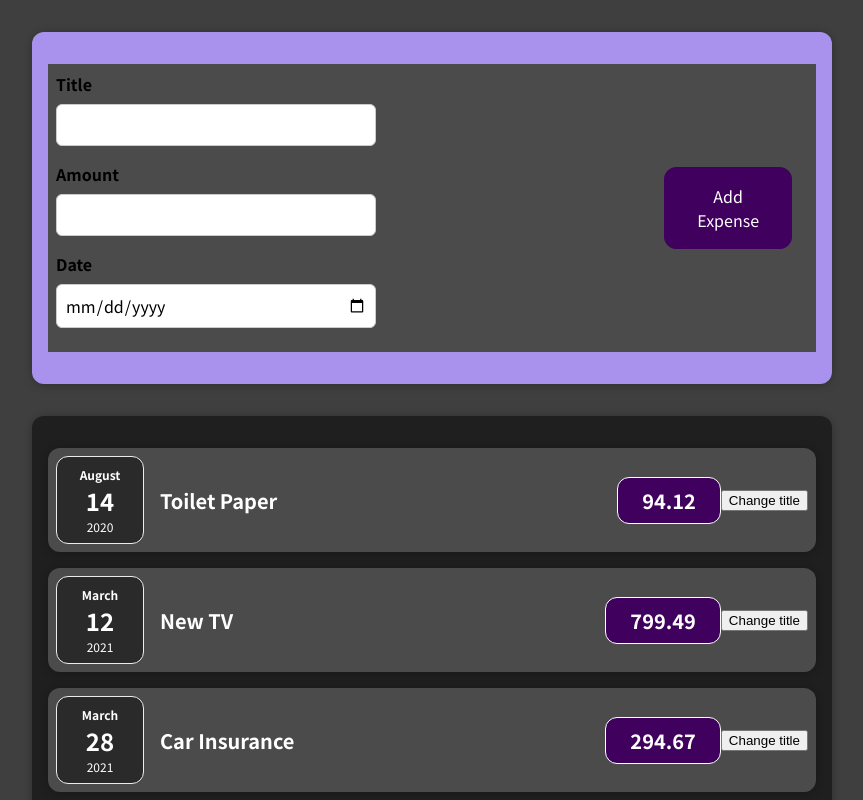
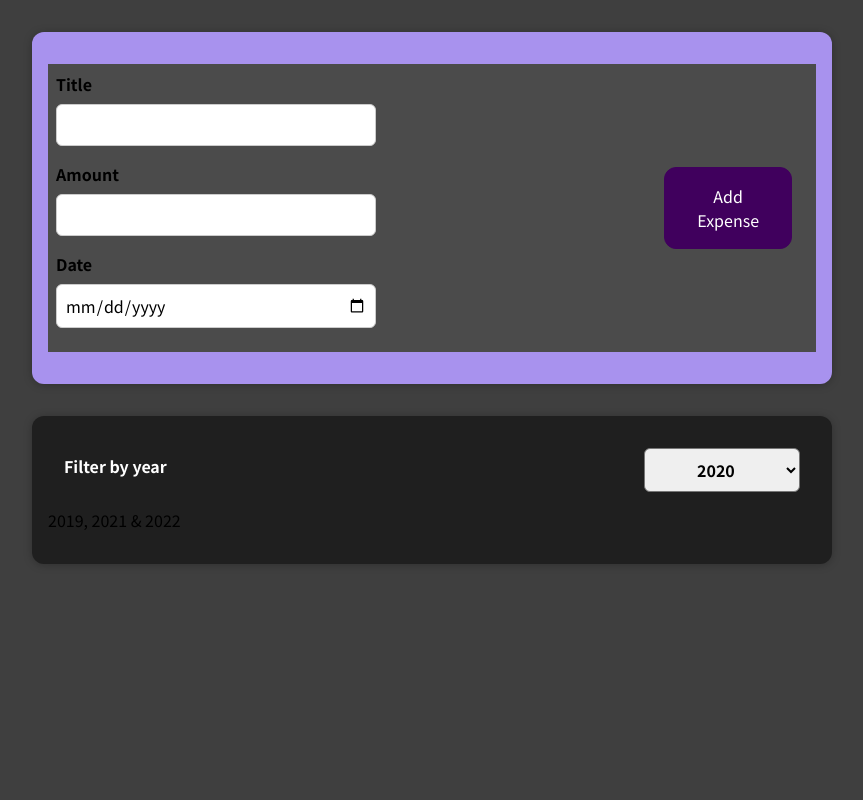
Before and after one commit to trajkovski731/react-first-project, a React (Create React App) app: page / in a window 1280 px wide. Shown: the top 800 px of the page, without its empty margins (208-1071 px from the left). Built offline with nearby package versions, Linux system fonts and the light colour scheme.

Commit message:
Propagate the data from ExpenseForm.js to NewExpense.js to App.js

```diff
--- a/src/App.js
+++ b/src/App.js
@@ -1,8 +1,10 @@
-import React from 'react';
+import React, {useState} from 'react';
 
-import ExpenseList from "./components/expenses/ExpenseList";
+import Expenses from "./components/expenses/Expenses";
 import NewExpense from "./components/newExpense/NewExpense";
+
 const App = () => {
+
     const expenses = [
         {
             id: 'e1',
@@ -10,7 +12,7 @@
             amount: 94.12,
             date: new Date(2020, 7, 14),
         },
-        { id: 'e2', title: 'New TV', amount: 799.49, date: new Date(2021, 2, 12) },
+        {id: 'e2', title: 'New TV', amount: 799.49, date: new Date(2021, 2, 12)},
         {
             id: 'e3',
             title: 'Car Insurance',
@@ -21,9 +23,10 @@
             id: 'e4',
             title: 'New Desk (Wooden)',
             amount: 450,
-            date: new Date(2021, 5, 12),
+            date: new Date(2022, 5, 12),
         },
     ];
+    const [enteredExpenses, setExpenses] = useState(expenses);
 
     // return React.createElement(
     //   'div',
@@ -34,11 +37,15 @@
     const addExpenseHandler = expense => {
         console.log("I am in App.js")
         console.log(expense)
+        expenses.push(expense);
+        console.log(expenses)
+        setExpenses(expenses)
+
     }
     return (
         <div>
-            <NewExpense onAddExpense = {addExpenseHandler} />
-            <ExpenseList expenses={expenses} />
+            <NewExpense onAddExpense={addExpenseHandler}/>
+            <Expenses expenses={enteredExpenses}/>
         </div>
     );
 }
--- a/src/components/expenses/ExpenseItem.js
+++ b/src/components/expenses/ExpenseItem.js
@@ -1,24 +1,18 @@
-import React, { useState } from "react";
+import React from "react";
 import './ExpenseItem.css'
 import ExpenseDate from "./ExpenseDate";
 import Card from "../UI/Card";
 
 function ExpenseItem(props) {
 
-    const [title, setTitle] = useState(props.title);
-
-    const clickHandler = () => {
-        setTitle('Updated!')
-    }
 
     return (
         <Card className="expense-item">
             <ExpenseDate date={props.date}></ExpenseDate>
             <div className="expense-item__description">
-                <h2>{title}</h2>
+                <h2>{props.title}</h2>
                 <div className="expense-item__price">{props.amount}</div>
             </div>
-            <button onClick={clickHandler}>Change title</button>
         </Card>
     )
 }
--- a/src/components/expenses/ExpenseList.js
+++ /dev/null
@@ -1,17 +0,0 @@
-import ExpenseItem from "./ExpenseItem";
-import './ExpenseList.css';
-import Card from "../UI/Card";
-
-export default ExpenseList;
-
-
-function ExpenseList(props) {
-    return (
-        <Card className="expenses">
-            <ExpenseItem title={props.expenses[0].title} amount={props.expenses[0].amount} date={props.expenses[0].date}></ExpenseItem>
-            <ExpenseItem title={props.expenses[1].title} amount={props.expenses[1].amount} date={props.expenses[1].date}></ExpenseItem>
-            <ExpenseItem title={props.expenses[2].title} amount={props.expenses[2].amount} date={props.expenses[2].date}></ExpenseItem>
-            <ExpenseItem title={props.expenses[3].title} amount={props.expenses[3].amount} date={props.expenses[3].date}></ExpenseItem>
-        </Card>
-    )
-}
--- /dev/null
+++ b/src/components/expenses/Expenses.js
@@ -0,0 +1,60 @@
+import ExpenseItem from "./ExpenseItem";
+import React, {useState} from "react";
+import './ExpenseList.css';
+import Card from "../UI/Card";
+import ExpensesFilter from "./ExpensesFilter";
+
+export default Expenses;
+
+
+function Expenses(props) {
+
+    const [selectedYear, setSelectedYear] = useState("2020");
+
+    let filterInfoText = 'Data for years 2019, 2020, 2021 is hidden';
+
+    if (selectedYear === '2019') {
+        filterInfoText = '2020, 2021 & 2022';
+    } else if (selectedYear === '2020') {
+        debugger
+        filterInfoText = '2019, 2021 & 2022';
+    } else if (selectedYear === '2021') {
+        filterInfoText = '2019, 2020 & 2022';
+    } else if (selectedYear === '2022') {
+        filterInfoText = '2019, 2020 & 2021'
+    }
+
+    const selectYear = year => {
+        console.log("This is from the expense list: " + year)
+        setSelectedYear(year);
+        console.log(selectedYear)
+        debugger
+
+    }
+
+    return (
+        <div>
+            <Card className="expenses">
+                <ExpensesFilter
+                    chosenYear={selectedYear}
+                    onSelectedYear={selectYear}/>
+                <p>{filterInfoText}</p>
+                {props.expenses.map((expense) => {
+                    // Check if the expense's date matches the condition
+
+                    if (expense.date.getFullYear() === selectedYear) {
+                        return (
+                            <ExpenseItem
+                                title={expense.title}
+                                amount={expense.amount}
+                                date={expense.date}
+                            />
+                        );
+                    } else {
+                        return null; // Don't render anything for other expenses
+                    }
+                })}
+            </Card>
+        </div>
+    )
+}
--- /dev/null
+++ b/src/components/expenses/ExpensesFilter.css
@@ -0,0 +1,24 @@
+.expenses-filter {
+    color: white;
+    padding: 0 1rem;
+}
+
+.expenses-filter__control {
+    display: flex;
+    width: 100%;
+    align-items: center;
+    justify-content: space-between;
+    margin: 1rem 0;
+}
+
+.expenses-filter label {
+    font-weight: bold;
+    margin-bottom: 0.5rem;
+}
+
+.expenses-filter select {
+    font: inherit;
+    padding: 0.5rem 3rem;
+    font-weight: bold;
+    border-radius: 6px;
+}
--- /dev/null
+++ b/src/components/expenses/ExpensesFilter.js
@@ -0,0 +1,28 @@
+import React from 'react';
+
+import './ExpensesFilter.css'
+
+const ExpensesFilter = (props) => {
+    const dateOptionChangeHandler = (event) => {
+        console.log(event.target.value)
+        debugger
+        props.onSelectedYear(event.target.value)
+    }
+
+    return (
+        <div className='expenses-filter'>
+            <div className='expenses-filter__control'>
+                <label>Filter by year</label>
+                <select onChange={dateOptionChangeHandler}
+                        value={props.chosenYear}>
+                    <option value='2022'>2022</option>
+                    <option value='2021'>2021</option>
+                    <option value='2020'>2020</option>
+                    <option value='2019'>2019</option>
+                </select>
+            </div>
+        </div>
+    );
+};
+
+export default ExpensesFilter;
```
